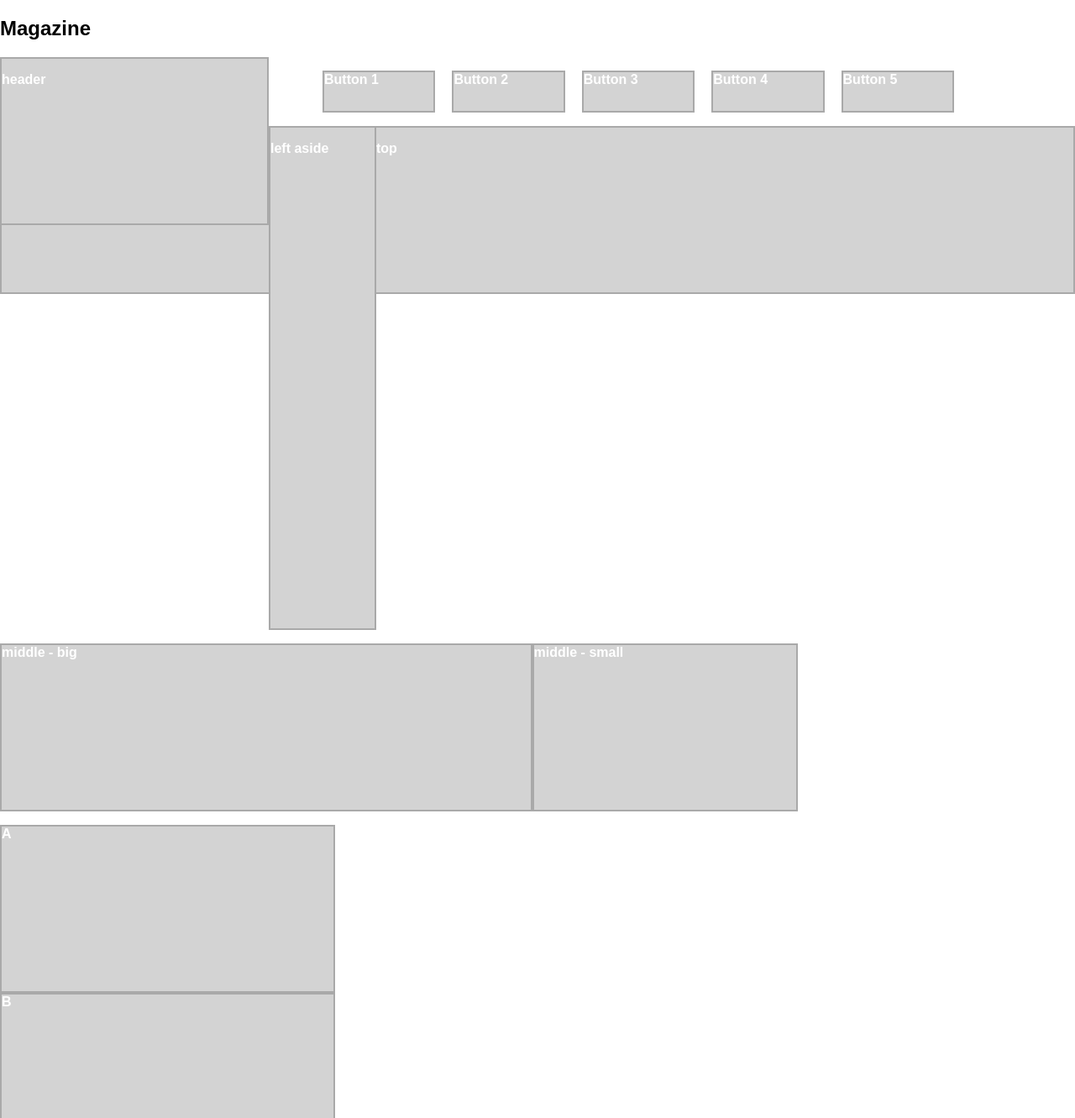
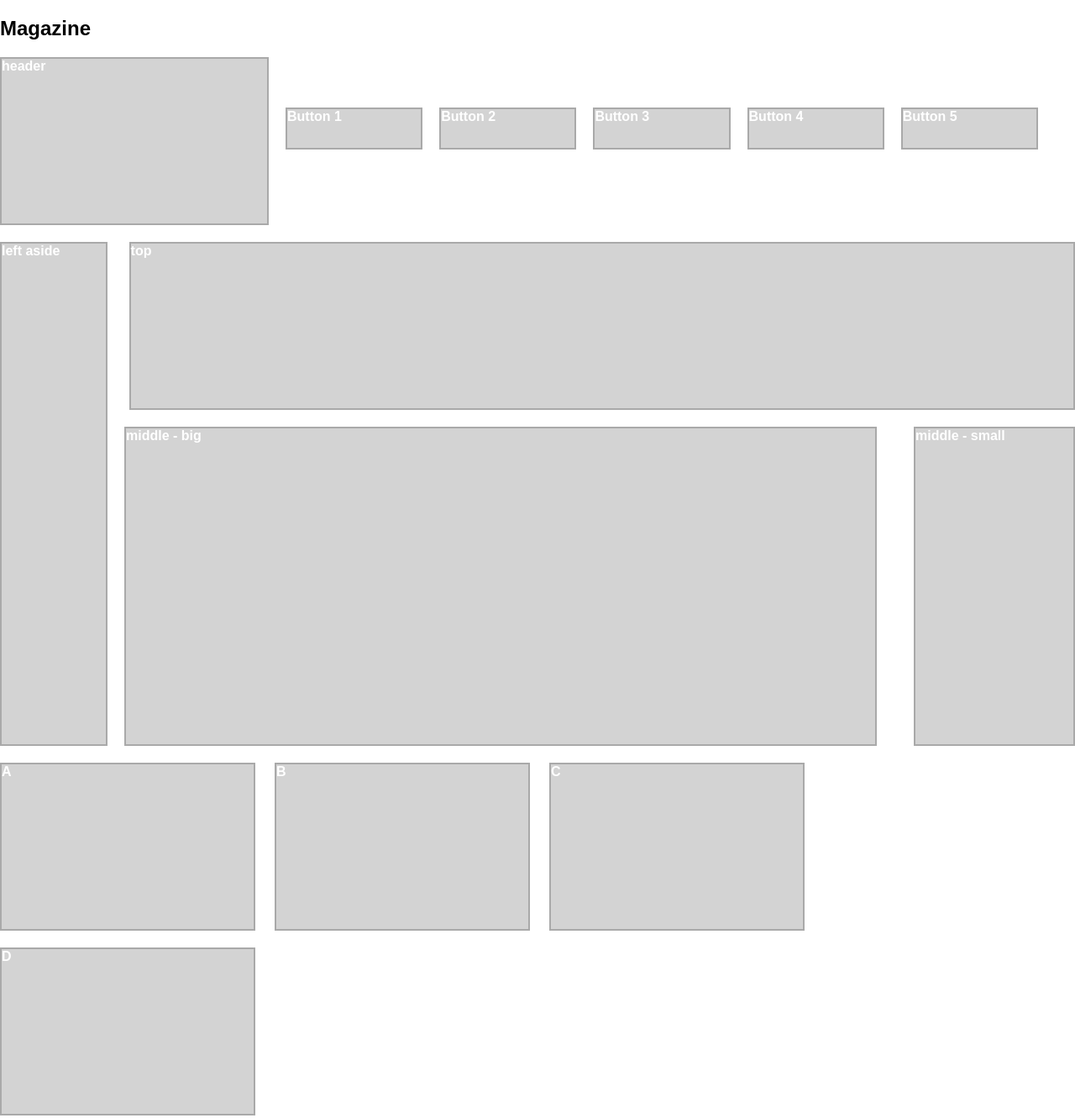
Before and after one commit to chantalmdelisle/homework_4, a plain HTML site: page starter_code hmwk 4/layout_challenge/magazine.html in a window 1280 px wide. Shown: the top 1331 px of the page at 84% size. Drawn offline with Linux system fonts and the light colour scheme.

Commit message:
corrections
magazine still needs work

```diff
--- a/starter_code hmwk 4/layout_challenge/magazine.css
+++ b/starter_code hmwk 4/layout_challenge/magazine.css
@@ -1,12 +1,13 @@
 * {
   	box-sizing: border-box;
-}
-body{
 	margin: 0;
 	width: 100%;
 	font-family: arial, sans-serif;
 	font-weight: bold;
 	padding: 0;
+}
+.Title{
+	margin: 20px 0px;
 }
 header{
 		border: 2px solid darkgray;
@@ -15,9 +16,10 @@ header{
 	height: 200px;
 	width: 25%;
 	float: left;
+	margin-bottom: 20px;
 }
 nav{
-	width: 70%;
+	width: 75%;
 	float: right;
 }
 .B1, .B2, .B3, .B4, .B5{
@@ -25,59 +27,82 @@ nav{
 		background-color: lightgray;
 		color: white;
 	height: 50px;
-	width: 15%;
+	width: 17%;
 	float: left;
+	margin-top: 60px;
+	margin-left: 20px;
 }
-.B1, .B2, .B3, .B4{
-	margin-right: 20px;
-}
-aside {
+
+
+aside{
 		border: 2px solid darkgray;
 		background-color: lightgray;
 		color: white;
 	height: 600px;
 	width: 10%;
 	float: left;
-	clear: right;
+	clear: left;
+	margin-bottom: 20px;
+	margin-right: 20px;
 }
-.top, .middle1, .middle2 {
+
+
+.top{
 		border: 2px solid darkgray;
 		background-color: lightgray;
 		color: white;
+	width: 88%;
 	height: 200px;
+	float: right;
+	margin-bottom: 20px;
 }
-.top{
-	clear: right;
+
+.clearfix:after {
+     content: ".";
+     display: block;
+     clear: both;
+     visibility: hidden;
+     line-height: 0;
+     height: 0;
 }
-.middle{
-	width: 75%;
+.middle1, .middle2 {
+		border: 2px solid darkgray;
+		background-color: lightgray;
+		color: white;
+	height: 380px;
+	margin-bottom: 20px;
 }
 .middle1{
-	width: 66%;
+	width: 70%;
 	float: left;
 }
 .middle2{
-	width: 33%;
-	float: left;
+	width: 15%;
+	float: right;
+
 }
-section{
-	clear: both;
-}
+
+
+
 .A, .B, .C, .D{
 		border: 2px solid darkgray;
 		background-color: lightgray;
 		color: white;
 	height: 200px;
-	width: 31.2%;
-	margin-top: 0;
-	margin-bottom: 0px;
+	width: 23.75%;
+	margin-bottom: 20px;
+	float: left;
 }
 .A, .B, .C{
-	margin-right: 40px;
+	margin-right: 23px;
 }
+
+
+
 footer{
 		border: 2px solid darkgray;
 		background-color: lightgray;
+		color: white;
 	height: 200px;
-	color: white;
+	clear: both;
 }
--- a/starter_code hmwk 4/layout_challenge/magazine.html
+++ b/starter_code hmwk 4/layout_challenge/magazine.html
@@ -5,7 +5,7 @@
     <link rel="stylesheet" href="magazine.css" media="screen" type="text/css" />
 </head>
 <body>
-	<section>
+	<section class="Title">
 		<h1>Magazine</h1>
 	</section>
 	<header>
@@ -24,11 +24,11 @@
 	<div class="top">
 		<p>top</p>
 	</div>
-	<div class="middle">
+	<div class="clearfix">
 		<p class="middle1">middle - big</p>
 		<p class="middle2">middle - small</p>
 	</div>
-	<section>
+	<section class="clearfix">
 		<p class="A">A</p>
 		<p class="B">B</p>
 		<p class="C">C</p>
--- a/starter_code hmwk 4/layout_challenge/marketing-nav.css
+++ b/starter_code hmwk 4/layout_challenge/marketing-nav.css
@@ -1,6 +1,5 @@
 body{
 	margin: 0;
-	width: 100%;
 	font-family: arial, sans-serif;
 	font-weight: bold;
 	padding: 0;
@@ -12,6 +11,7 @@ header{
 	height: 200px;
 	width: 25%;
 	float: left;
+	margin-bottom: 20px;
 }
 nav{
 	width: 70%;
@@ -32,8 +32,9 @@ nav{
 	border: 2px solid darkgray;
 	background-color: lightgray;
 	color: white;
-	height: 200px;
+	height: 400px;
 	clear: both;
+	margin-bottom: 20px;
 }
 .A, .B, .C{
 	border: 2px solid darkgray;
@@ -42,8 +43,7 @@ nav{
 	height: 200px;
 	width: 31.2%;
 	float: left;
-	margin-top: 0;
-	margin-bottom: 0px;
+	margin-bottom: 20px;
 }
 .A, .B{
 	margin-right: 40px;
--- a/starter_code hmwk 4/layout_challenge/simple-marketing.css
+++ b/starter_code hmwk 4/layout_challenge/simple-marketing.css
@@ -7,7 +7,7 @@ body{
 h1{
 	font-weight: bold;
 }
-div{
+header, div, footer{
 	background-color: lightgray;
 	color: white;
 	border: 2px solid darkgray;
@@ -16,22 +16,24 @@ div{
 	padding: 20px;
 	text-align: center;
 }
-#One, #Two{
+.One, .Two{
 	float: left;
 	height: 400px;
 	width: 45.5%;
 }
-#A {
+.A {
 	float: left;
 	clear: left;
 	height: 200px;
 	width: 28.75%;
+	margin-bottom: 10px;
 }
-#B, #C {
+.B, .C {
 	float: left;
 	height: 200px;
 	width: 28.75%;
+	margin-bottom: 10px;
 }
-#Footer{
+footer{
 	clear: both;
 }
--- a/starter_code hmwk 4/layout_challenge/three-column.css
+++ b/starter_code hmwk 4/layout_challenge/three-column.css
@@ -5,7 +5,7 @@ body{
 h1{
 	font-weight: bold;
 }
-div{
+header, div, footer{
 	background-color: lightgray;
 	color: white;
 	border: 2px solid darkgray;
@@ -13,27 +13,27 @@ div{
 	padding: 20px;
 	text-align: center;
 }
-#Header{
+header{
 	margin-bottom: 20px;
 }
-#One{
+.One{
 	width: 20%;
 	height: 300px;
 	float: left;
 	margin-right: 25px;
 }
-#Two{
+.Two{
 	width: 46.5%;
 	height: 300px;
 	float: left;
 	margin-right: 25px;
 }
-#Three{
+.Three{
 	width: 20%;
 	height: 300px;
 	float: left;
 }
-#Footer{
+footer{
 	clear: both;
 	margin-top: 20px;
 }
--- a/starter_code hmwk 4/layout_challenge/two-column.css
+++ b/starter_code hmwk 4/layout_challenge/two-column.css
@@ -2,24 +2,38 @@ body{
 	font-family: arial, sans-serif;
 	margin: 0;
 }
+
 h1{
 	font-weight: bold;
 	padding: 20px;
 }
-div{
+
+
+header, footer, .One, .Two{
 	background-color: lightgray;
 	color: white;
 	border: 2px solid darkgray;
-	margin: 10px;
 	height: 100px;
 	padding: 20px;
 	text-align: center;
 }
-#One, #Two{
+
+header{
+	margin-bottom: 10px;
+}
+.One{
 	float: left;
 	height: 300px;
-	width: 45.5%;
+	width: 46.5%
 }
-#Footer{
+
+.Two{
+	float: right;
+	height: 300px;
+	width: 46.5%
+}
+
+footer{
 	clear: both;
+	margin-top: 10px;
 }
```
Also changed, not shown: starter_code hmwk 4/layout_challenge/simple-marketing.html (+9 -9 lines), starter_code hmwk 4/layout_challenge/three-column.html (+7 -7 lines), starter_code hmwk 4/layout_challenge/two-column.html (+8 -8 lines), starter_code hmwk 4/layout_challenge/marketing-nav.html (line endings or trailing spaces). Lines whose indentation alone changed are shown as unchanged.
